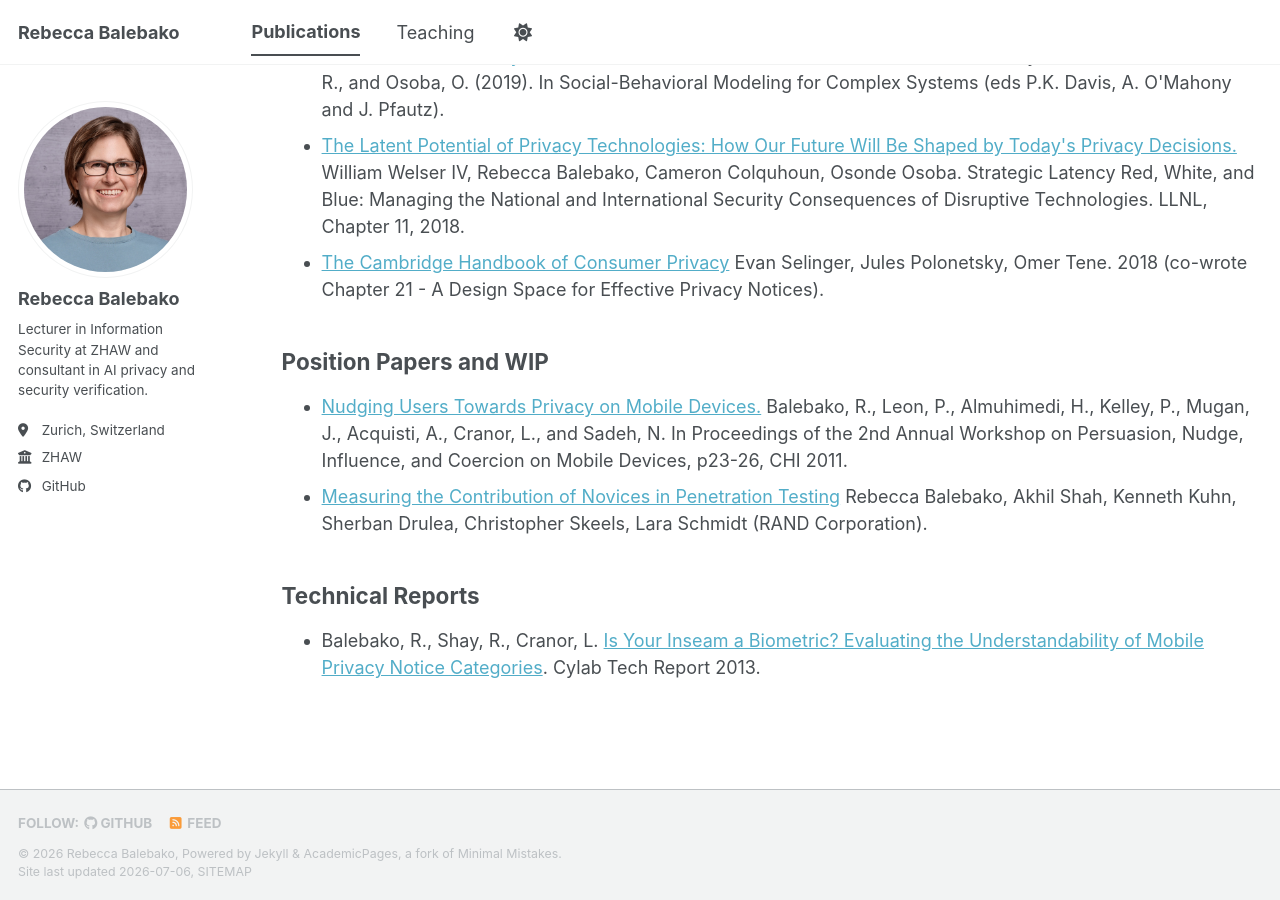
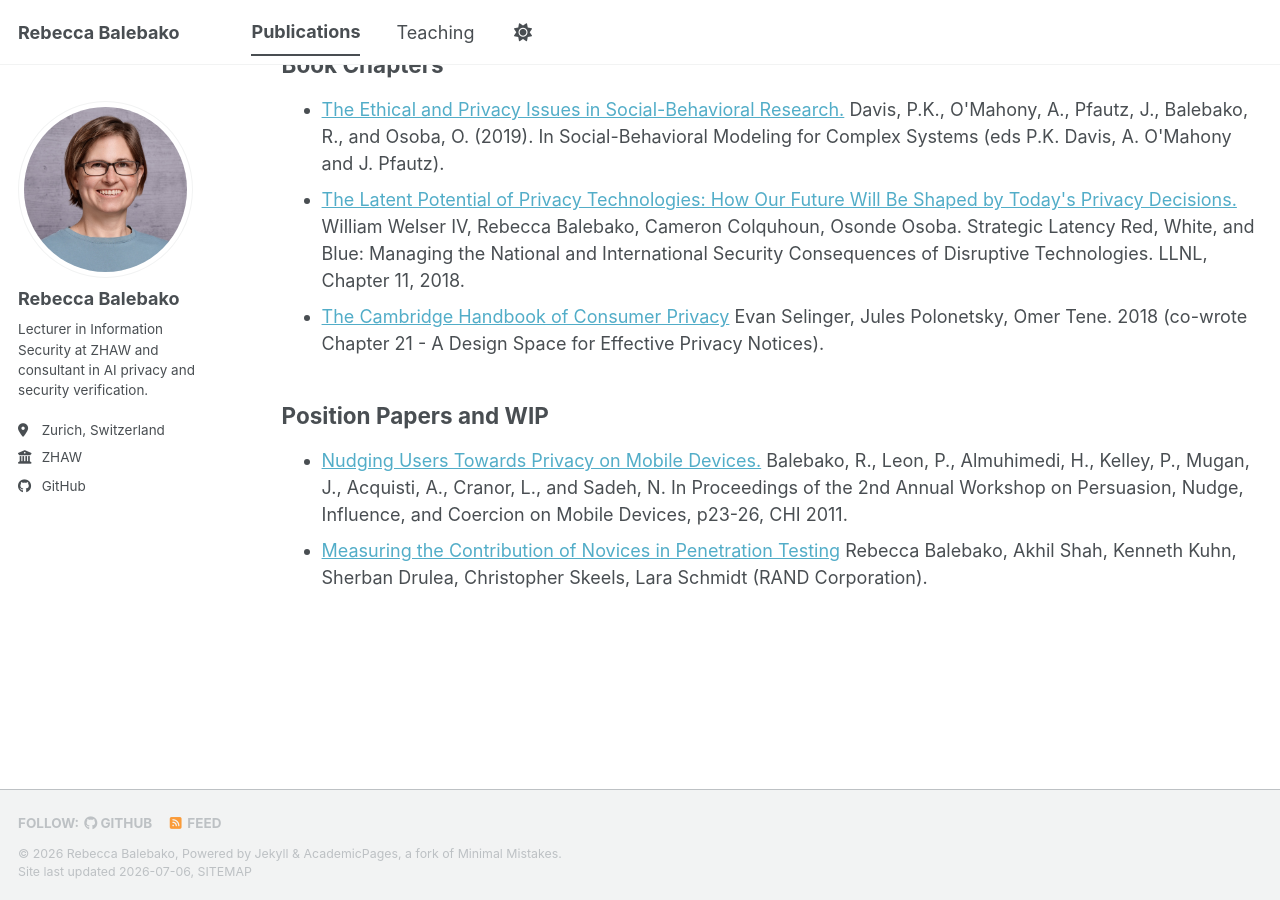
Before and after one commit to rbalebako/rbalebako.github.io, a Jekyll site: the page built from _pages/publications.html, in a window 1280 px wide and 900 px high, scrolled down 1428 px. Built offline with Jekyll 4.4.1, drawn with Linux system fonts in a browser that asks for light colours; a style sheet for code colours, icons or effects is not loaded; some of the changed text lies outside the part shown.

Commit message:
Update publications links and media references

```diff
--- a/_pages/publications.html
+++ b/_pages/publications.html
@@ -105,13 +108,3 @@ author_profile: true
 		Rebecca Balebako, Akhil Shah, Kenneth Kuhn, Sherban Drulea, Christopher Skeels, Lara Schmidt (RAND Corporation).
 	</li>
 </ul>
-
-<h2>Technical Reports</h2>
-
-<ul>
-	<li>
-		Balebako, R., Shay, R., Cranor, L.
-		<a href="http://www.cylab.cmu.edu/research/techreports/2013/tr_cylab13011.html">Is Your Inseam a Biometric? Evaluating the Understandability of Mobile Privacy Notice Categories</a>.
-		Cylab Tech Report 2013.
-	</li>
-</ul>
```
Also changed, not shown: other parts of _pages/publications.html (+4 -1 lines).
